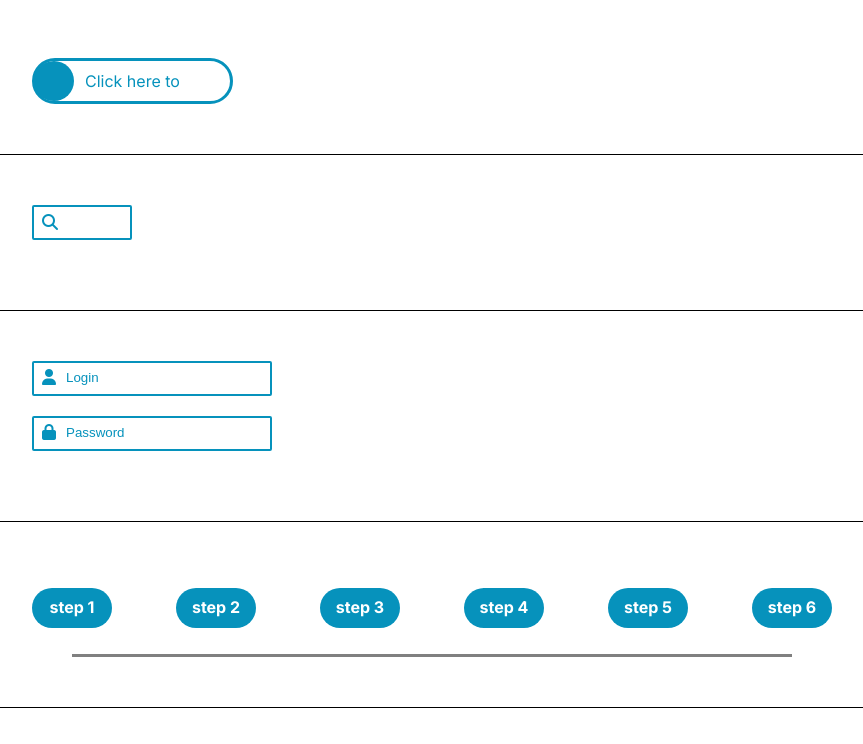
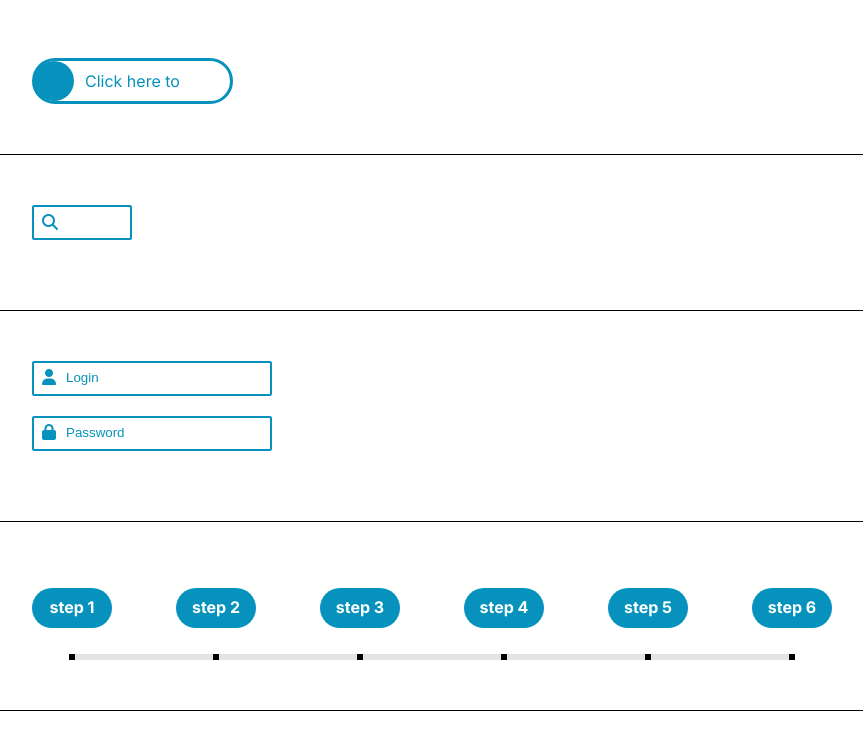
Before and after one commit to h-karakurt/UI-Kit, a plain HTML site: page index.html in a window 1280 px wide. Shown: the top 744 px of the page, without its empty margins (26-889 px from the left). Drawn offline with Linux system fonts and the light colour scheme.

Commit message:
tweaking

```diff
--- a/index.html
+++ b/index.html
@@ -103,7 +103,14 @@
                 </div>
             </li>
         </ul>
-        <div class="line"></div>
+        <div class="line">
+            <div class="dots"></div>
+            <div class="dots"></div>
+            <div class="dots"></div>
+            <div class="dots"></div>
+            <div class="dots"></div>
+            <div class="dots"></div>
+        </div>
 
     </section>
 
--- a/script.js
+++ b/script.js
@@ -16,9 +16,11 @@ const CheckBox = () =>{
 CheckBox()
 
 const GetDate = () =>{
+    const months = ["January","February","March","April","May","June","July","August","September","October","November","December"];
+
     const d = new Date();
     const day = d.getDate()
-    const month = d.getMonth()
+    const month = months[d.getMonth()]
     const daysElements = document.querySelector('.section7 .container .days-box').getElementsByClassName('day');
     daysElements[day-1].classList.add("today")
 
--- a/style.css
+++ b/style.css
@@ -261,10 +261,18 @@ section.section3 input:focus~.focusable i:after {
 /*----------------------------------------------------------------*/
 
 section.section4 .line{
-    width: 720px;
-    margin-left: 40px;
-    background-color: grey;
-    height: 3px;
+    width: 726px;
+    margin-left: 37px;
+    background-color: rgba(128, 128, 128, 0.21);
+    height: 6px;
+    display: flex;
+    justify-content: space-between;
+}
+
+section.section4 .line .dots{
+    background-color: black;
+    width: 6px;
+    height: auto;
 }
 
 section.section4 .steps{
@@ -303,6 +311,7 @@ section.section4 .steps .step-item:focus{
     border-radius: 0 50% 50% 50%;
     transform: rotate(-135deg);
     transition: 0.3s;
+    background-color: #6EBE45;
 }
 
 section.section4 .steps .step-item:focus span{
@@ -653,6 +662,7 @@ section.section9 .container {
 section.section9 .container i{
     transform: rotate(0deg);
     transition: 0.2s;
+    cursor: pointer;
 }
 
 section.section9 .hidden .container i{
```
